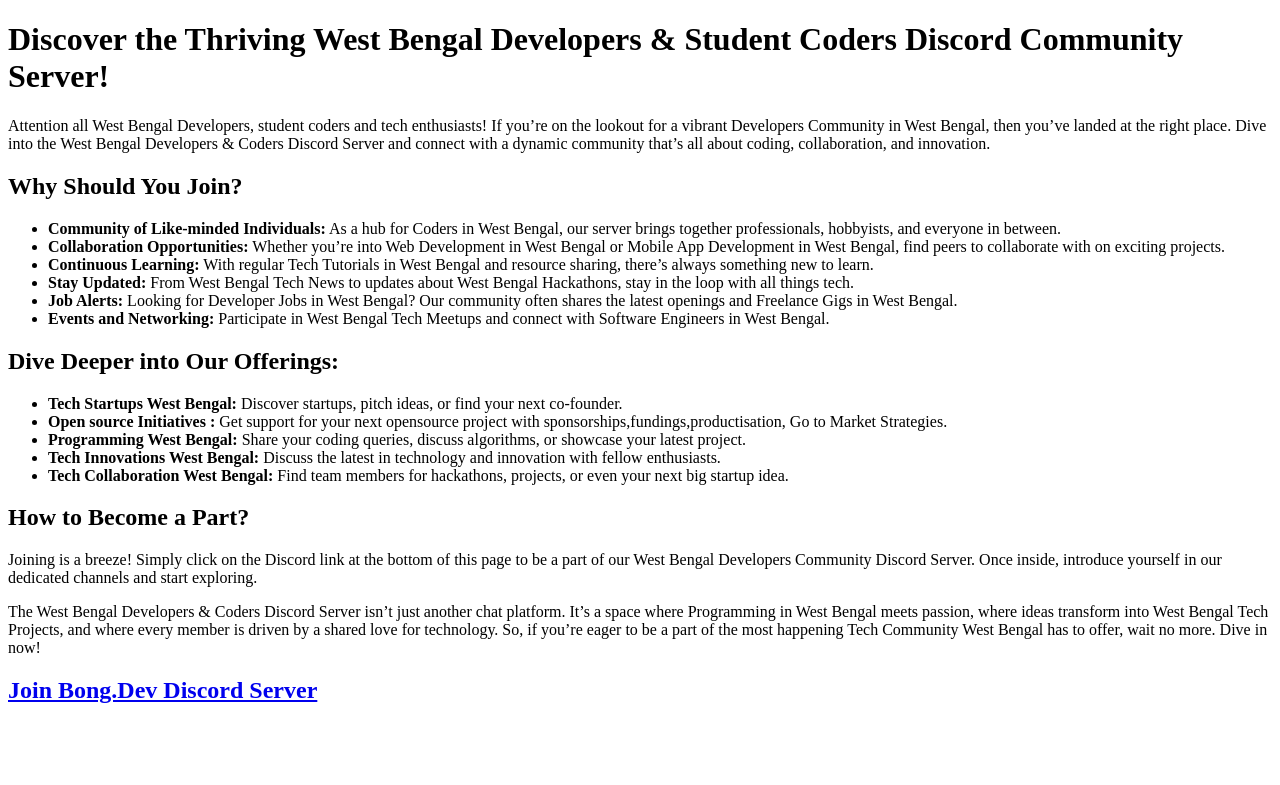
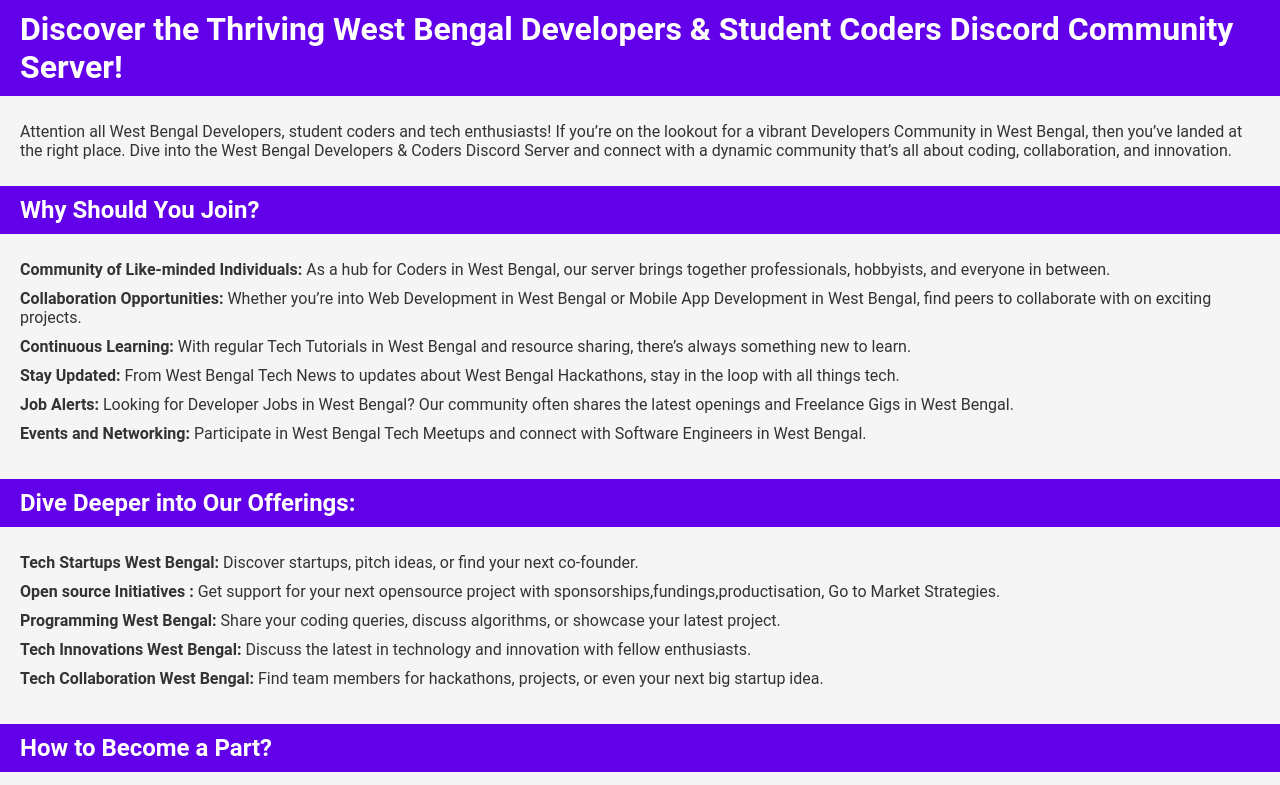
Before and after one commit to bongdevhq/bongdevhq.github.io, a plain HTML site: page index.html in a window 1280 px wide. Shown: the top 785 px of the page. Drawn offline with Linux system fonts and the light colour scheme.

Commit message:
Update index.html
Signed-off-by: bongdev <76897044+bongdev@users.noreply.github.com>

```diff
--- a/index.html
+++ b/index.html
@@ -3,6 +3,37 @@
 <head>
     <meta charset="UTF-8">
     <meta name="viewport" content="width=device-width, initial-scale=1.0">
+    <style>
+        body {
+            font-family: 'Roboto', sans-serif;
+            background-color: #f5f5f5;
+            color: #333;
+            margin: 0;
+            padding: 0;
+        }
+        h1, h2 {
+            background-color: #6200ea;
+            color: #fff;
+            padding: 10px 20px;
+            margin: 0;
+        }
+        p, ul {
+            padding: 10px 20px;
+        }
+        a {
+            color: #6200ea;
+            text-decoration: none;
+        }
+        a:hover {
+            text-decoration: underline;
+        }
+        ul {
+            list-style-type: none;
+        }
+        li {
+            margin-bottom: 10px;
+        }
+    </style>
     <title>Welcome to bong.dev - The West Bengal Developers & Student Coders Discord Community Server!</title>
 </head>
 <body>
```
